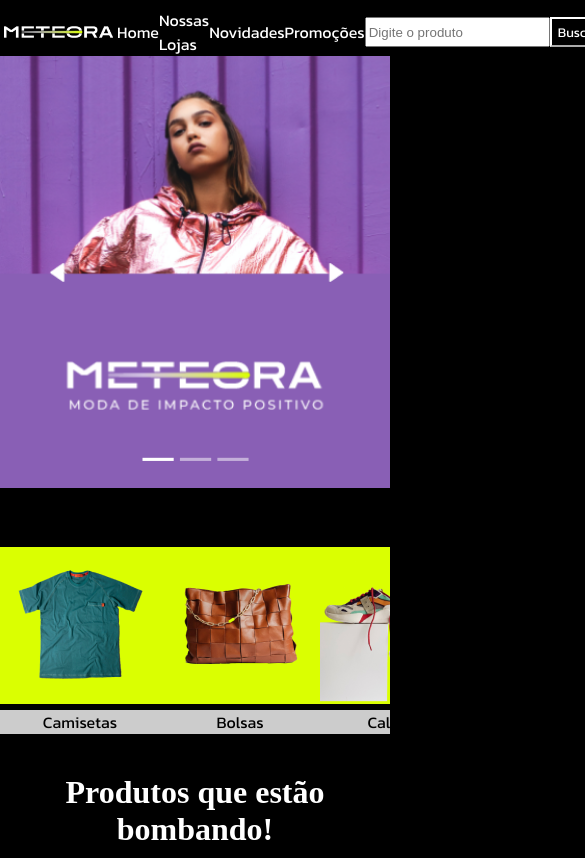
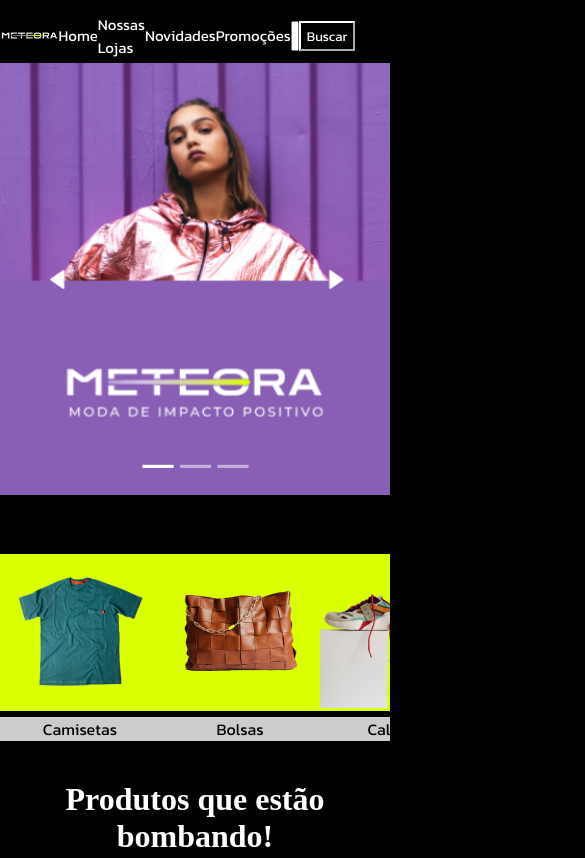
Before and after one commit to jessicahaty/METEORA, a plain HTML site: page index.html in a window 390 px wide. Shown: the top 858 px of the page, 585 px wide, since content can reach past the window. Drawn offline with Linux system fonts and the light colour scheme.

Commit message:
header tablet pronto

```diff
--- a/index.html
+++ b/index.html
@@ -17,7 +17,7 @@
             <a href="#lojas">Nossas Lojas</a>
             <a href="#novidades">Novidades</a>
             <a href="#promocoes">Promoções</a>
-            <input type="search" id="buscar" placeholder="Digite o produto">
+            <input type="search" id="buscar" placeholder="Digite aqui">
             <button>Buscar</button>
         </div>
 
--- a/style.css
+++ b/style.css
@@ -322,3 +322,27 @@ footer p{
     right: 30px;
     color: transparent;
 }
+
+
+@media (max-width: 900px) {
+
+    .menu {
+        height: 55px;
+    }
+
+    .menu img {
+        width:15%;
+    }
+
+    .menu a {
+        font-size: 15px;
+    }
+
+    .menu input {
+        width: 10%;
+    }
+
+    .menu button {
+        margin-right: 50px;
+    }
+}
```
